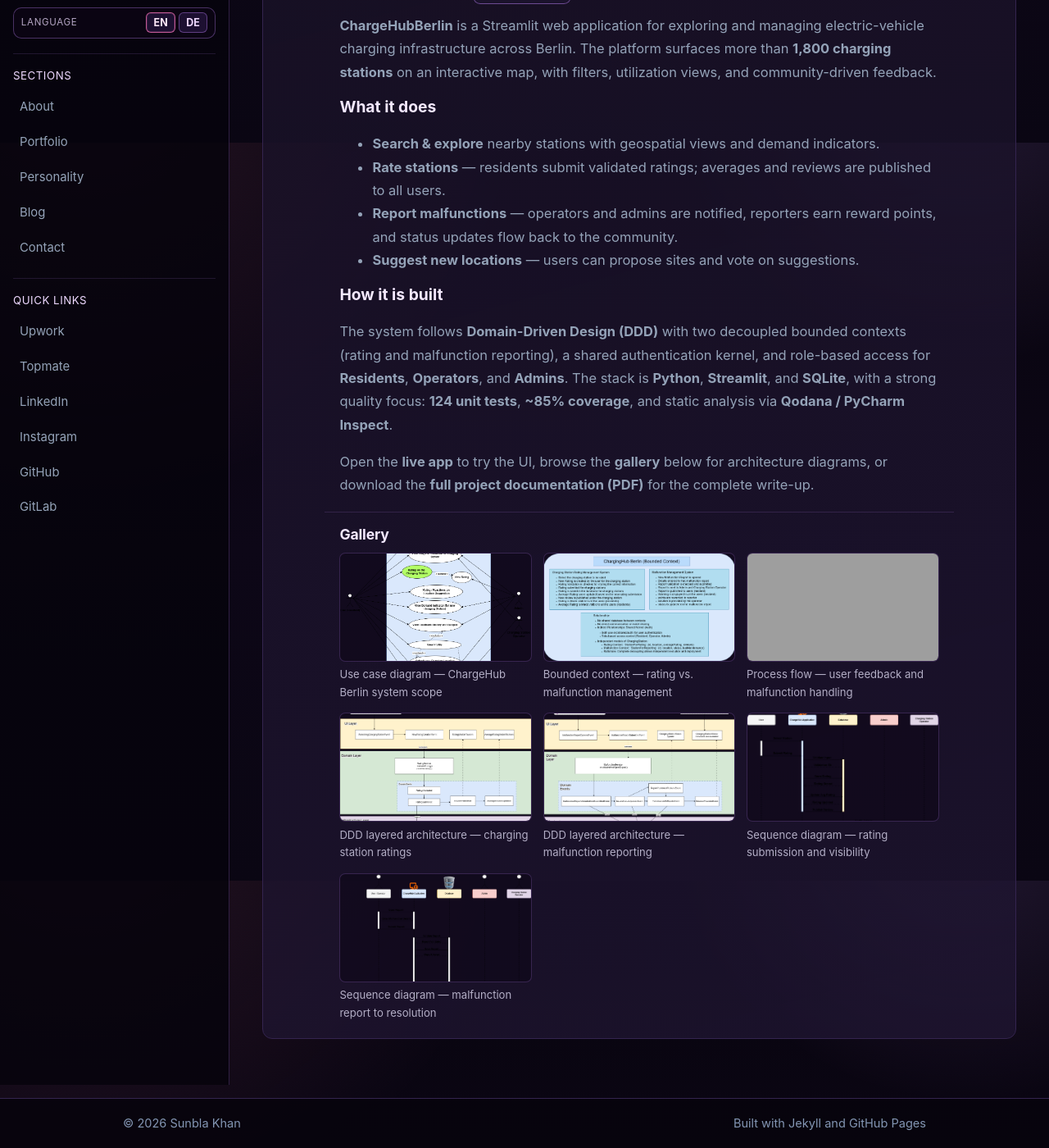
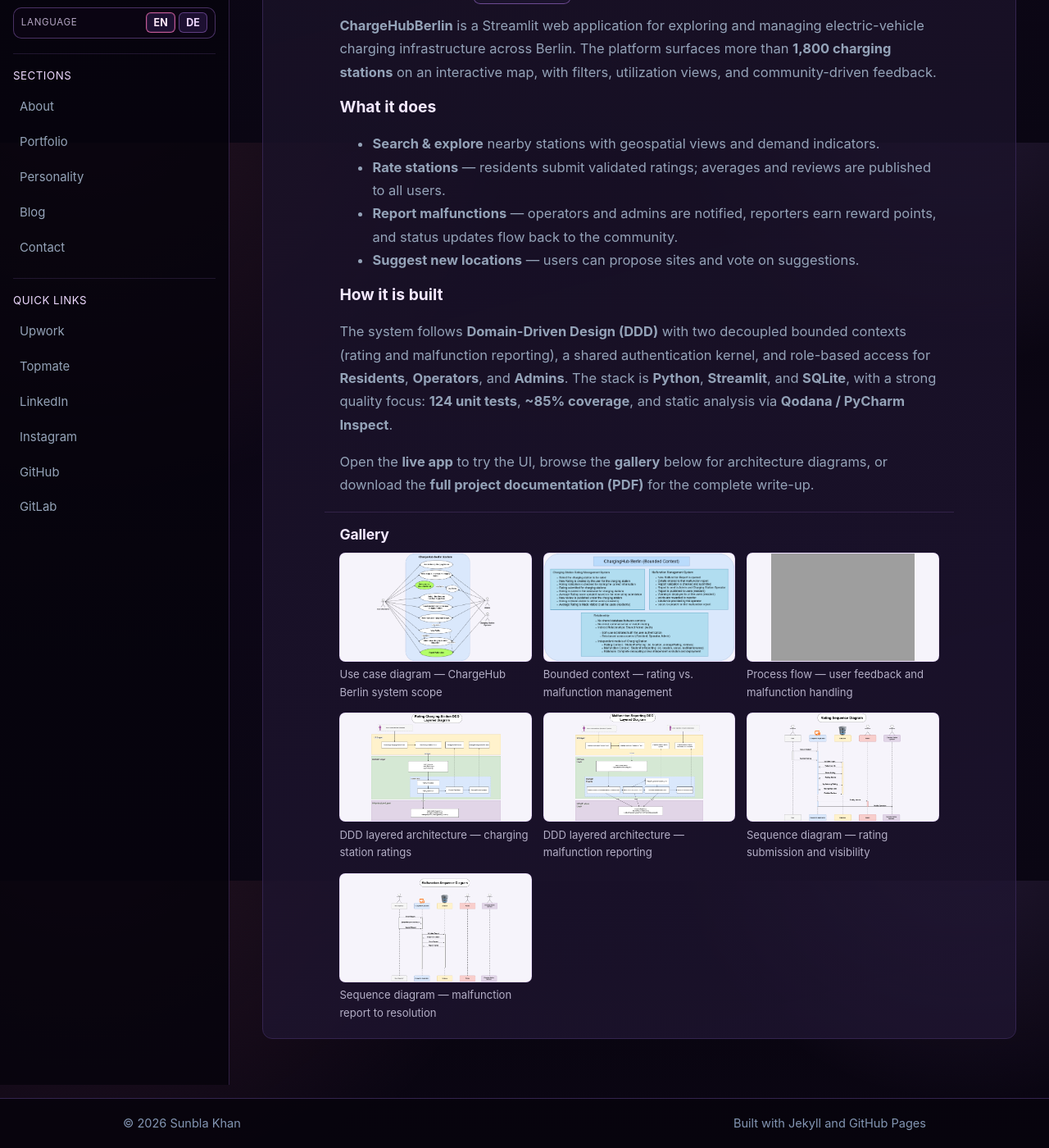
Before and after one commit to Sunblakhan/sunblakhan.github.io, a Jekyll site: the page built from project/chargehub.html, in a window 1280 px wide and 1400 px high, scrolled down 726 px. Shown: the whole window at 82% size. Built offline with Jekyll 4.4.1, drawn with Linux system fonts in a browser that asks for light colours; grey boxes are pictures that could not be loaded.

Commit message:
fix gallery color in portfolio page

```diff
--- a/assets/css/style.css
+++ b/assets/css/style.css
@@ -1343,6 +1343,19 @@ html.site-lang-de [data-lang="en"] {
   margin: 0;
 }
 
+/* Light surface for transparent diagram PNGs (draw.io exports) */
+.project-gallery-trigger,
+.gallery-lightbox__img {
+  --gallery-diagram-bg: #f6f4fb;
+  --gallery-diagram-checker: #e8e4f0;
+  background-color: var(--gallery-diagram-bg);
+  background-image: repeating-conic-gradient(
+      var(--gallery-diagram-checker) 0% 25%,
+      var(--gallery-diagram-bg) 0% 50%
+    )
+    50% / 18px 18px;
+}
+
 .project-gallery-trigger {
   display: block;
   width: 100%;
@@ -1353,7 +1366,6 @@ html.site-lang-de [data-lang="en"] {
   border: 1px solid rgba(192, 132, 252, 0.22);
   line-height: 0;
   cursor: pointer;
-  background: rgba(14, 8, 24, 0.6);
   font: inherit;
   transition: border-color 0.18s ease, box-shadow 0.18s ease, transform 0.15s ease;
 }
@@ -1373,8 +1385,9 @@ html.site-lang-de [data-lang="en"] {
   width: 100%;
   height: auto;
   aspect-ratio: 16 / 9;
-  object-fit: cover;
+  object-fit: contain;
   display: block;
+  background-color: var(--gallery-diagram-bg, #f6f4fb);
 }
 
 .project-gallery-item figcaption {
@@ -1452,9 +1465,10 @@ body.gallery-lightbox-open {
   height: auto;
   object-fit: contain;
   border-radius: 0.5rem;
-  border: 1px solid rgba(192, 132, 252, 0.35);
+  border: 1px solid rgba(120, 100, 150, 0.35);
   box-shadow: 0 20px 60px rgba(0, 0, 0, 0.55);
-  background: #0e0818;
+  padding: 0.65rem;
+  box-sizing: border-box;
 }
 
 .gallery-lightbox__caption {
```
